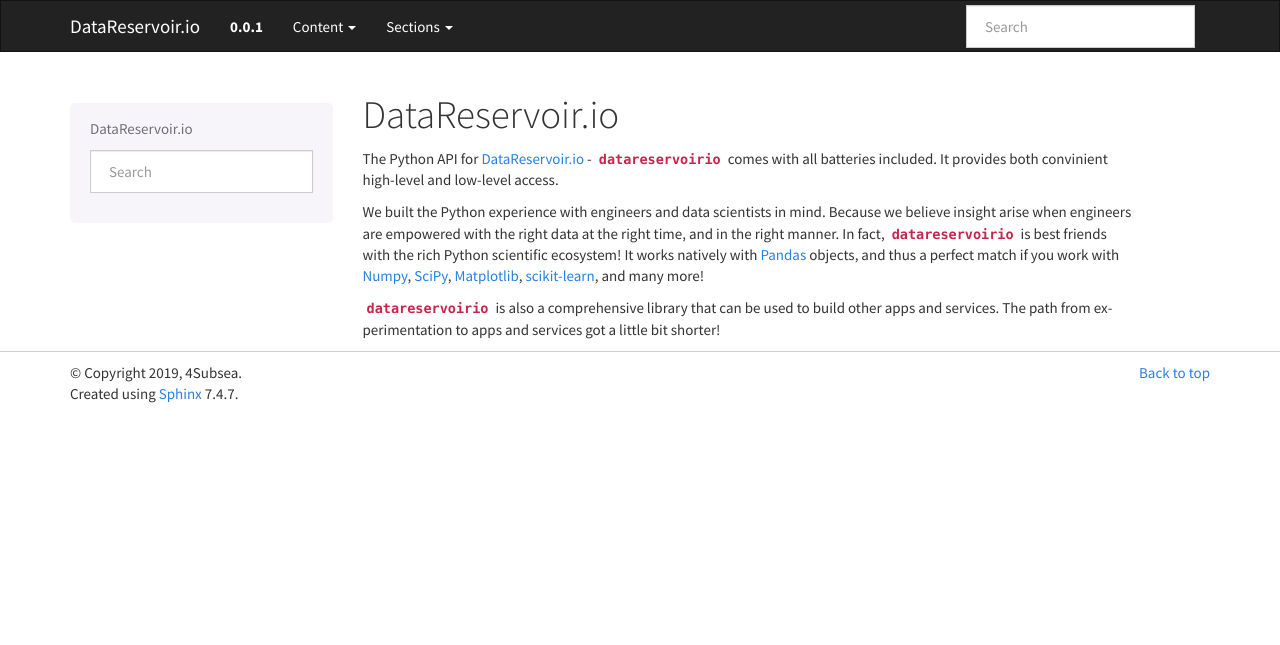
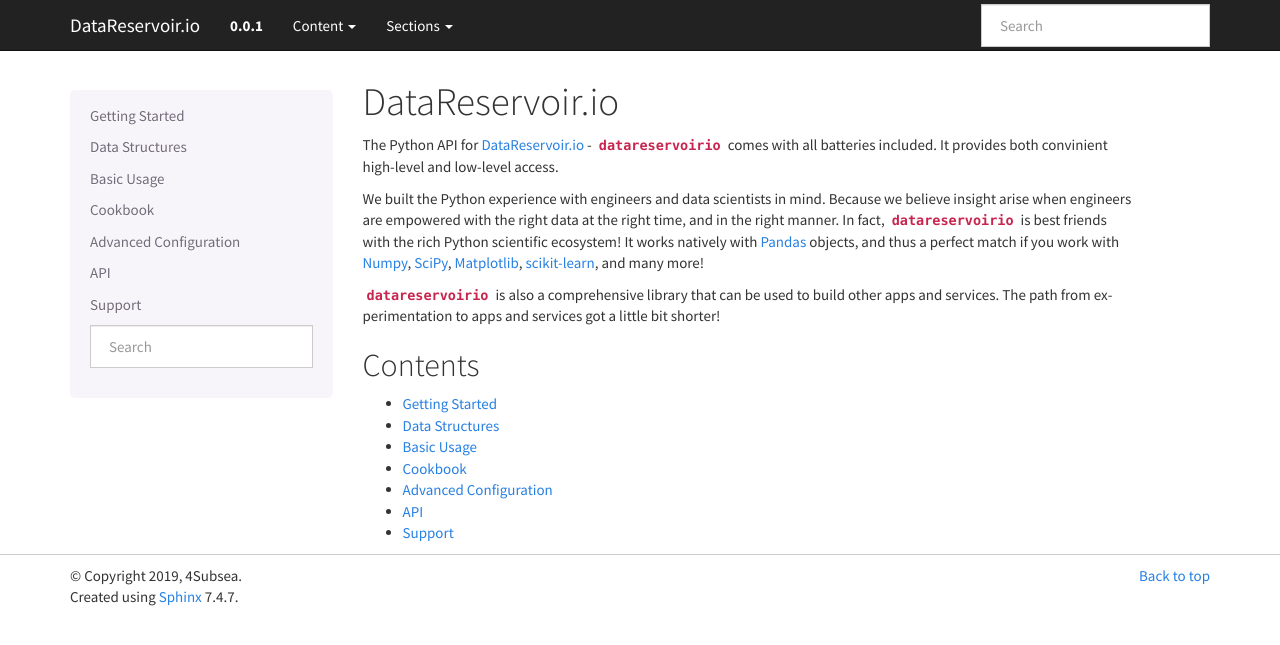
Before and after one commit to 4Subsea/drio-python, a Sphinx documentation site: the page built from docs/index.rst, in a window 1280 px wide. Shown: the top 645 px of the page. Built offline with Sphinx 7.4.7, drawn with Linux system fonts in a browser that asks for light colours.

Commit message:
doc: TOC navigation

```diff
--- a/README.rst
+++ b/README.rst
@@ -1,5 +1,6 @@
-DataReservoir.io
-################
+==================
+ DataReservoir.io
+==================
 
 The Python API for `DataReservoir.io`_ - :py:mod:`datareservoirio` comes with
 all batteries included. It provides both convinient high-level and low-level
--- /dev/null
+++ b/docs/_templates/navigation.html
@@ -0,0 +1,5 @@
+{% if pagename == 'index' %}
+   {{ toctree(maxdepth=theme_globaltoc_depth|toint, collapse=False, includehidden=theme_globaltoc_includehidden|tobool) }}
+{% else %}
+   {{ toc }}
+{% endif %}
--- a/docs/conf.py
+++ b/docs/conf.py
@@ -50,7 +50,7 @@
     }
 
 # Add any paths that contain templates here, relative to this directory.
-#templates_path = ['_templates']
+templates_path = ['_templates']
 
 # The suffix(es) of source filenames.
 # You can specify multiple suffix as a list of string:
@@ -161,7 +161,7 @@
 
     # Global TOC depth for "site" navbar tab. (Default: 1)
     # Switching to -1 shows all levels.
-    'globaltoc_depth': 1,
+    'globaltoc_depth': 2,
 
     # Include hidden TOCs in Site navbar?
     #
@@ -174,11 +174,11 @@
 
     # HTML navbar class (Default: "navbar") to attach to <div> element.
     # For black navbar, do "navbar navbar-inverse"
-    'navbar_class': "navbar navbar-default",
+    'navbar_class': "navbar",
 
     # Fix navigation bar to top of page?
     # Values: "true" (default) or "false"
-    'navbar_fixed_top': "false",
+    'navbar_fixed_top': "true",
 
     # Location of link to source.
     # Options are "nav" (default), "footer" or anything else to exclude.
@@ -250,7 +250,7 @@
 #         'donate.html',
 #     ]
 # }
-html_sidebars = {'**': ['localtoc.html', 'searchbox.html']}
+html_sidebars = {'**': ['navigation.html', 'searchbox.html']}
 
 # Additional templates that should be rendered to pages, maps page names to
 # template names.
--- a/docs/index.rst
+++ b/docs/index.rst
@@ -1,8 +1,11 @@
+.. include:: readme_include.rst
 
-.. include:: ../README.rst
+Contents
+========
 
 .. toctree::
-   :hidden:
+   :glob:
+   :titlesonly:
    :maxdepth: 2
 
    getting_started
@@ -10,5 +13,5 @@
    basic_usage
    cookbook
    advanced_config
+   api
    support
-   api
--- /dev/null
+++ b/docs/readme_include.rst
@@ -0,0 +1 @@
+.. include:: ../README.rst
```
